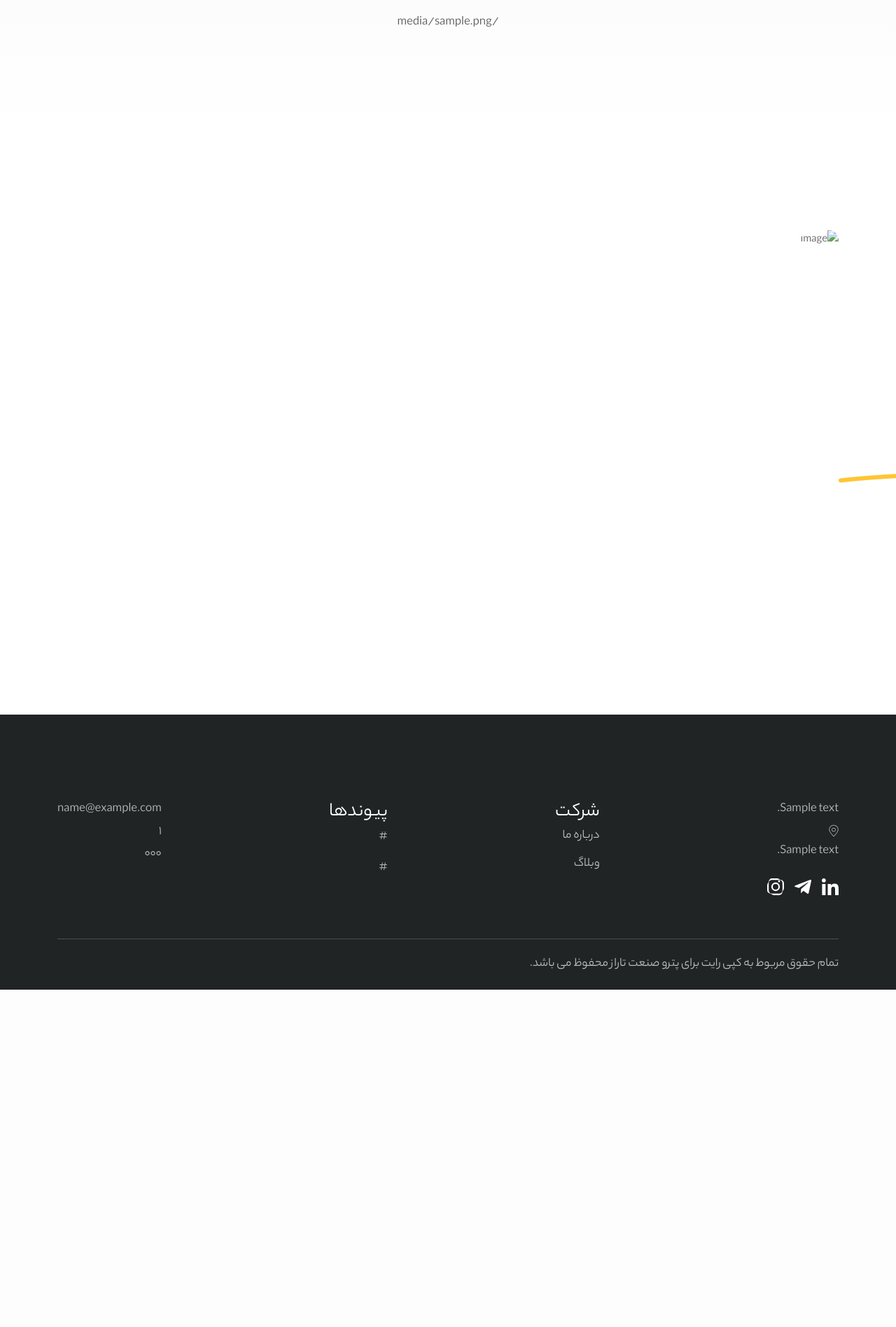
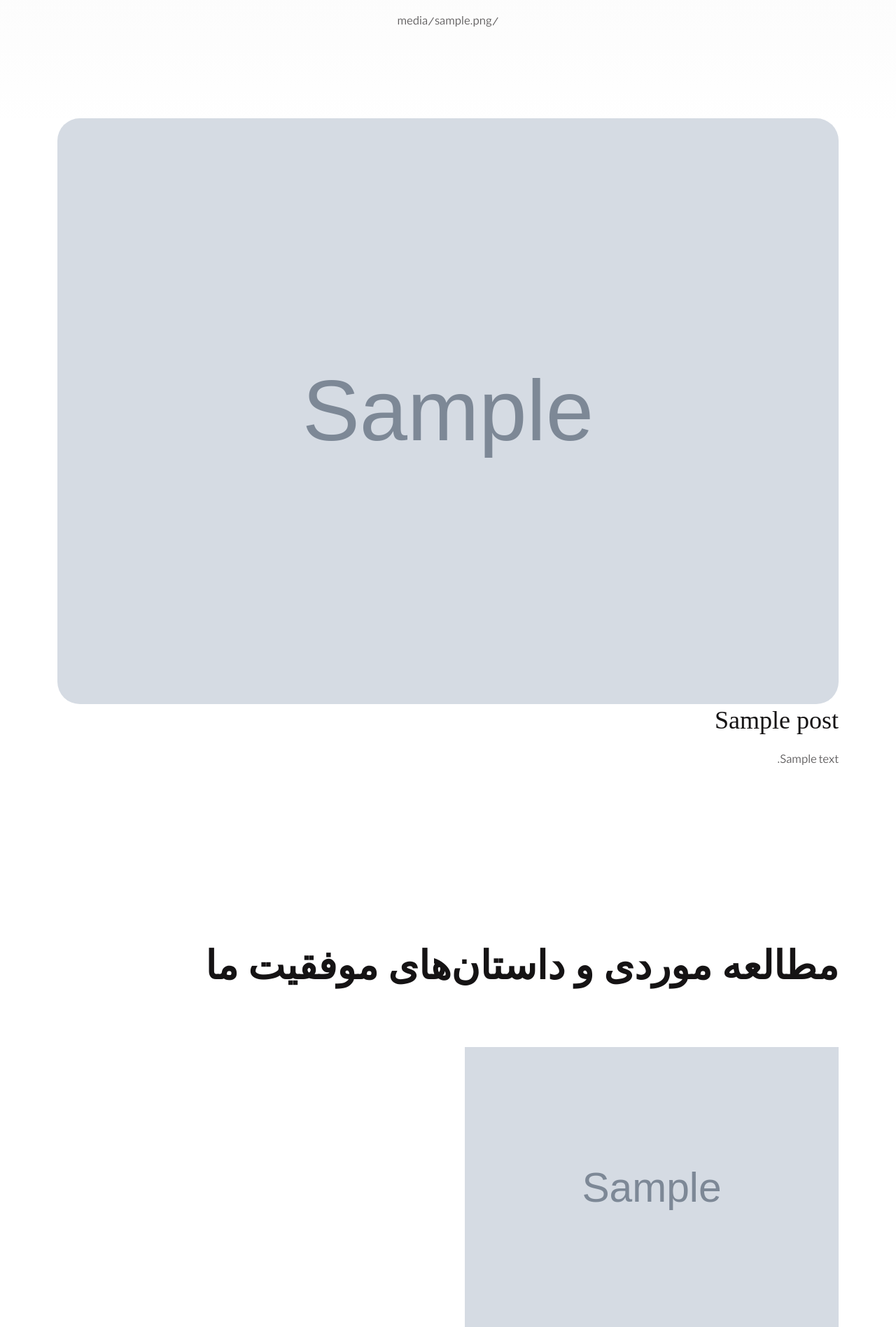
Before and after one commit to FJanesari/petro-sanat-taraz, a Django app: template core/templates/about/about.html in a window 1280 px wide. Shown: the part 408-2304 px from the top of the page at 70% size. Before the commit the page ends 1822 px from the top, so only its background shows below. Run offline with Django 4.2, Linux system fonts and the light colour scheme; the template is opened without the code that fills it: most values are stand-ins (such as "Sample title", 1, 10 or a date in 2020); grey boxes marked "Sample" are stand-in pictures; some libraries are stand-ins or nearby versions; some web fonts are replaced.

Commit message:
Fix about us page

```diff
--- a/core/templates/about/about.html
+++ b/core/templates/about/about.html
@@ -2,7 +2,7 @@
 {% load static %}
 
 {% block content %}
-            <!-- Banner area start here -->
+            <!-- Banner -->
 <section class="banner-inner-area">
   <div class="container">
     <div class="banner-inner__content">
@@ -11,68 +11,64 @@
     </div>
   </div>
 </section>
-            <!-- Banner area end here -->
 
-                                    <!-- Testimonial area start here -->
-                                    <section class="testimonial-area pb-120">
+<!-- محتوای پست -->
+<section class="case-details-area pb-120">
   <div class="container">
-                                          <div class="row g-4 justify-content-between">
-                                            <div class="col-lg-5">
-                                              <div class="testimonial__item-left">
-                                                <h2 class="fw-600 wow splt-txt" data-splitting id="aboutus-page-title"></h2>
-                                                <div class="wow fadeInUp" data-wow-delay="200ms" data-wow-duration="1500ms">
-                                                  <p class="award-title" id="aboutus-page-content">
-                                                   <br />
+    {% if post %}
+      <div class="image case-details__image">
+        <img src="{{ post.image.url }}" alt="{{ post.post_title }}" loading="lazy">
+      </div>
+      <div class="case-details__wrp">
+        <h3>{{ post.post_title }}</h3>
+        <p>{{ post.post_content|safe }}</p>
+      </div>
+    {% endif %}
+  </div>
+</section>
+
+<!-- همه پست‌ها -->
+<section class="story-area pt-120 pb-120">
+  <div class="container">
+    <div class="section-header-flex line-title mb-80">
+      <h2 class="fw-600">مطالعه موردی و داستان‌های موفقیت ما</h2>
+    </div>
+
+    <div class="row g-5 align-items-start">
+      {% for item in posts %}
+        <div class="col-lg-6">
+          <div class="story__item">
+            {% if item.image %}
+              <div class="image">
+                <img src="{{ item.image.url }}" alt="{{ item.post_title }}">
+              </div>
+            {% endif %}
+            <div class="d-flex align-items-center flex-wrap gap-3 justify-content-between mt-20">
+              <div>
+                <h3 class="mb-2">
+                  <a href="{% url 'home:about_detail' item.slug %}">{{ item.post_title }}</a>
+                </h3>
+                <p class="text-muted">
+                  {{ item.post_content|striptags|truncatechars:100 }}
                 </p>
+              </div>
+              <div>
+                <a class="btn-one" href="{% url 'home:about_detail' item.slug %}">
+                  مشاهده این مورد
+                  <span>
+                    <i class="fa-regular fa-arrow-up-left arry1"></i>
+                    <i class="fa-regular fa-arrow-up-left arry2"></i>
+                  </span>
+                </a>
               </div>
             </div>
           </div>
         </div>
-                                        </div>
-                                      </section>
-            <!-- Testimonial area end here -->
-
-
-
-                        <!-- Case details area start here -->
-                        <section class="case-details-area pb-120">
-                            <div class="container">
-                                <div class="image case-details__image">
-                                    <img id="about-image" alt="image" loading="lazy">
-                                </div>
-                                <div class="case-details__wrp">
-                                </br>
-                                    <h3 id="about-title"></h3>
-                                    <p id="about-content"></p>
+      {% endfor %}
     </div>
   </div>
 </section>
-                        <!-- Case details area end here -->
 
-
-                        <!-- Story area start here -->
-                        <section class="story-area pt-120 pb-120">
-                            <div class="container">
-                              <div class="section-header-flex line-title mb-80">
-                                <h2 class="fw-600 splt-txt wow" data-splitting>
-                                  <span data-i18n="nav.more-aboutus">
-
-                                    <img src="/assets/images/shape/title-line-store.png" alt="shape" loading="lazy"/>
-                                  </span>
-                                </h2>
-                              </div>
-
-                              <div class="row g-4" id="dynamic-content-wrapper">
-                                <div class="swiper-wrapper">
-                                  <!-- اطلاعات از طریق JS بارگذاری می‌شود -->
-                                </div>
-                                <div class="swiper-scrollbar"></div>
-                              </div>
-
-                              <div class="story__btn mt-80">
-                              </div>
-                            </div>
-                          </section>
                                                 <!-- Story area end here -->
 
 {% endblock %}
```
Also changed, not shown: core/views.py (+18 -4 lines). Lines whose indentation alone changed are shown as unchanged.
